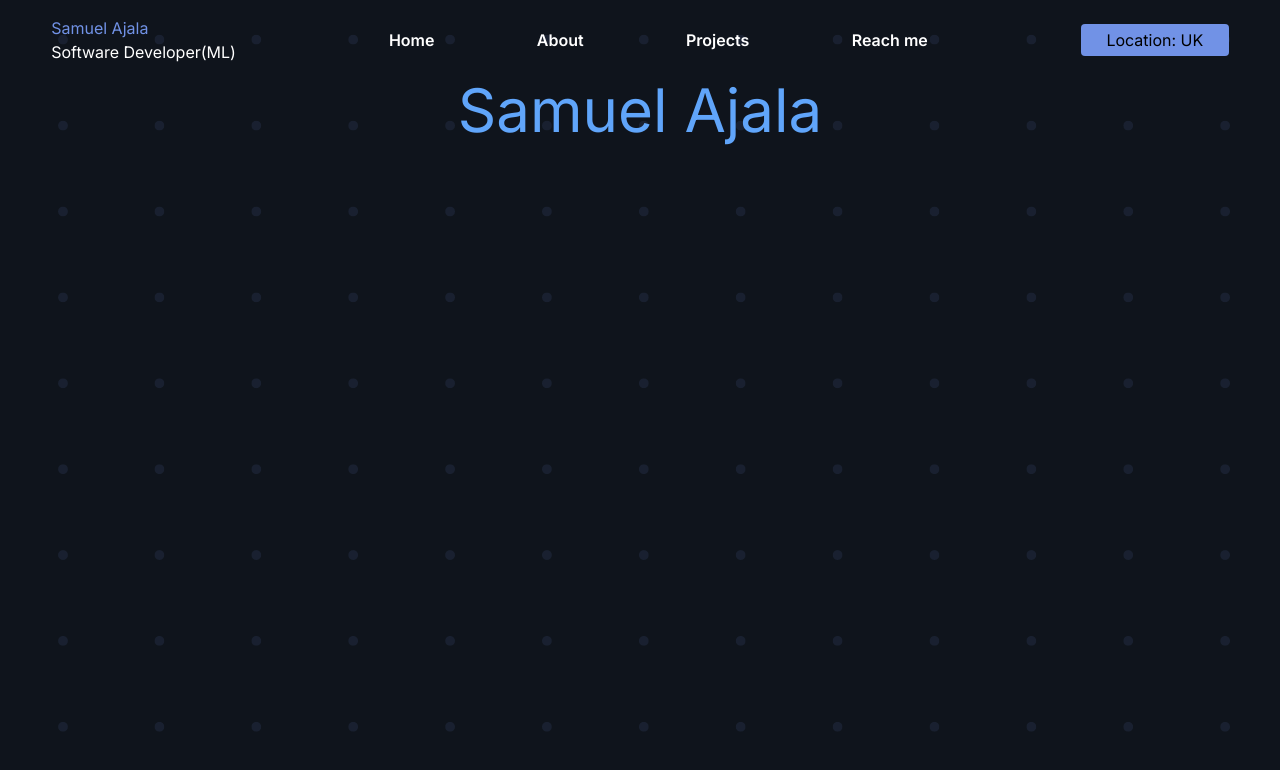
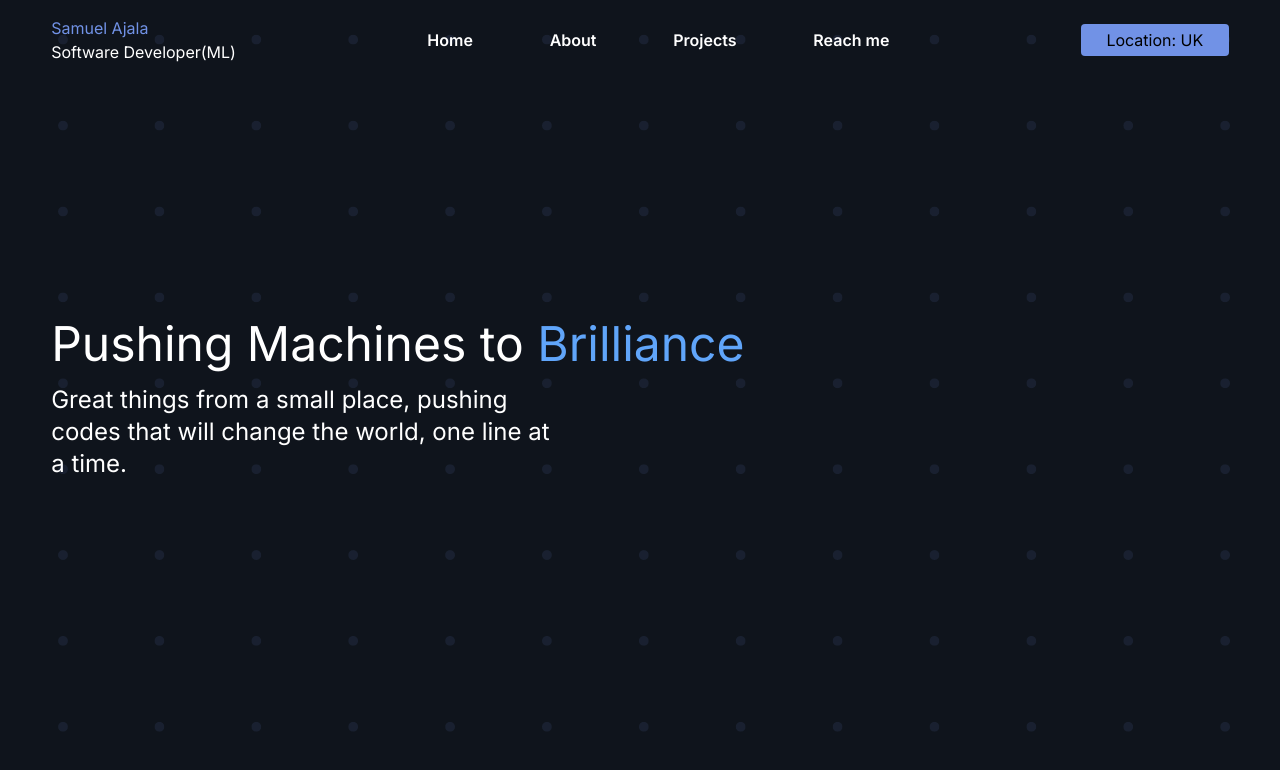
Before and after one commit to samuelajala01/portfolio-v4, a Next.js app: page / in a window 1280 px wide. Shown: the top 770 px of the page. Built offline with nearby package versions, Linux system fonts and the light colour scheme.

Commit message:
chore: add nav links, changed hero header

```diff
--- a/src/app/page.js
+++ b/src/app/page.js
@@ -5,10 +5,11 @@ export default function Home() {
   return (
     <>
       <Navbar />
-      <div className="">
-        <h1 className="text-6xl text-center text-blue-400">
-          Samuel Ajala
+      <div className="mx-[4vw]">
+        <h1 className="text-5xl mt-[30vh] mb-4 text-white">
+          Pushing Machines to <span className="text-blue-400">Brilliance</span>
         </h1>
+        <p className="text-white text-2xl md:w-[40vw]">Great things from a small place, pushing codes that will change the world, one line at a time.</p>
       </div>
     </>
   );
--- a/src/components/Navbar.jsx
+++ b/src/components/Navbar.jsx
@@ -7,16 +7,16 @@ const Navbar = () => {
                 <p className="text-white">Software Developer(ML)</p>
             </div>
           <ul className="flex ">
-            <li className="mx-[4vw]">
-              <a href="" className="text-white font-semibold">Home</a>
+            <li className="mx-[3vw]">
+              <a href="/" className="text-white font-semibold">Home</a>
             </li>
-            <li className="mx-[4vw]">
-              <a href="" className="text-white font-semibold">About</a>
+            <li className="mx-[3vw]">
+              <a href="/about" className="text-white font-semibold">About</a>
             </li>
-            <li className="mx-[4vw]">
-              <a href="" className="text-white font-semibold">Projects</a>
+            <li className="mx-[3vw]">
+              <a href="/projects" className="text-white font-semibold">Projects</a>
             </li>
-            <li className="mx-[4vw]">
+            <li className="mx-[3vw]">
               <a href="" className="text-white font-semibold">Reach me</a>
             </li>
           </ul>
```
